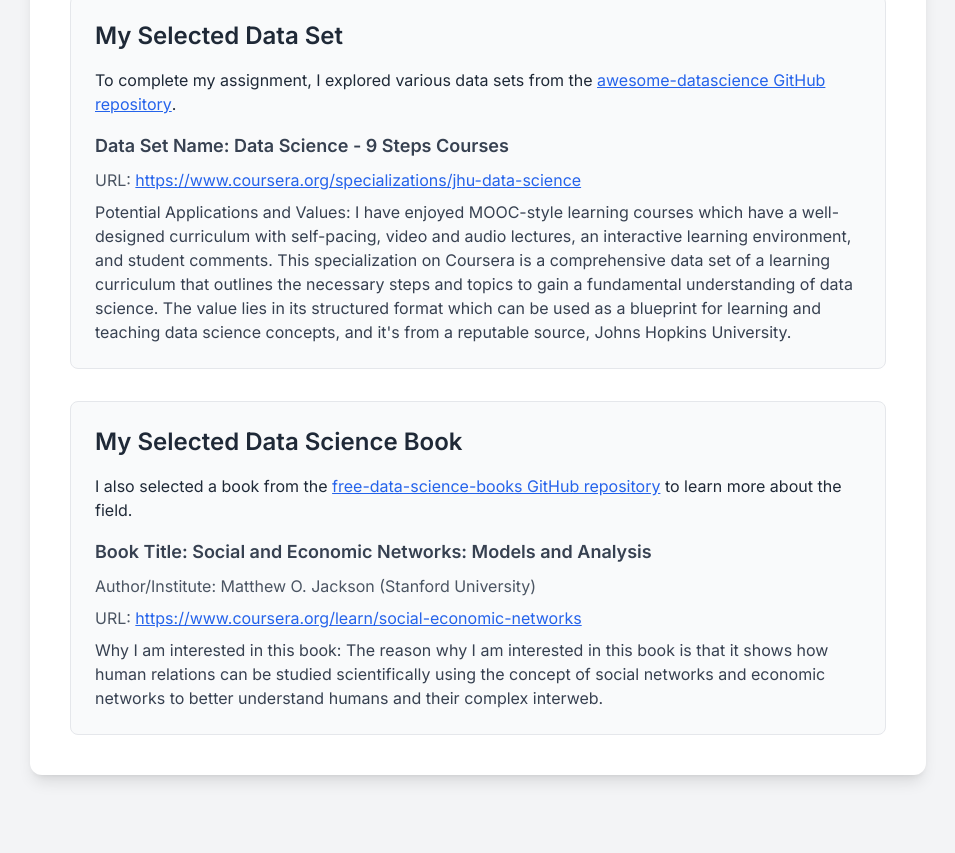
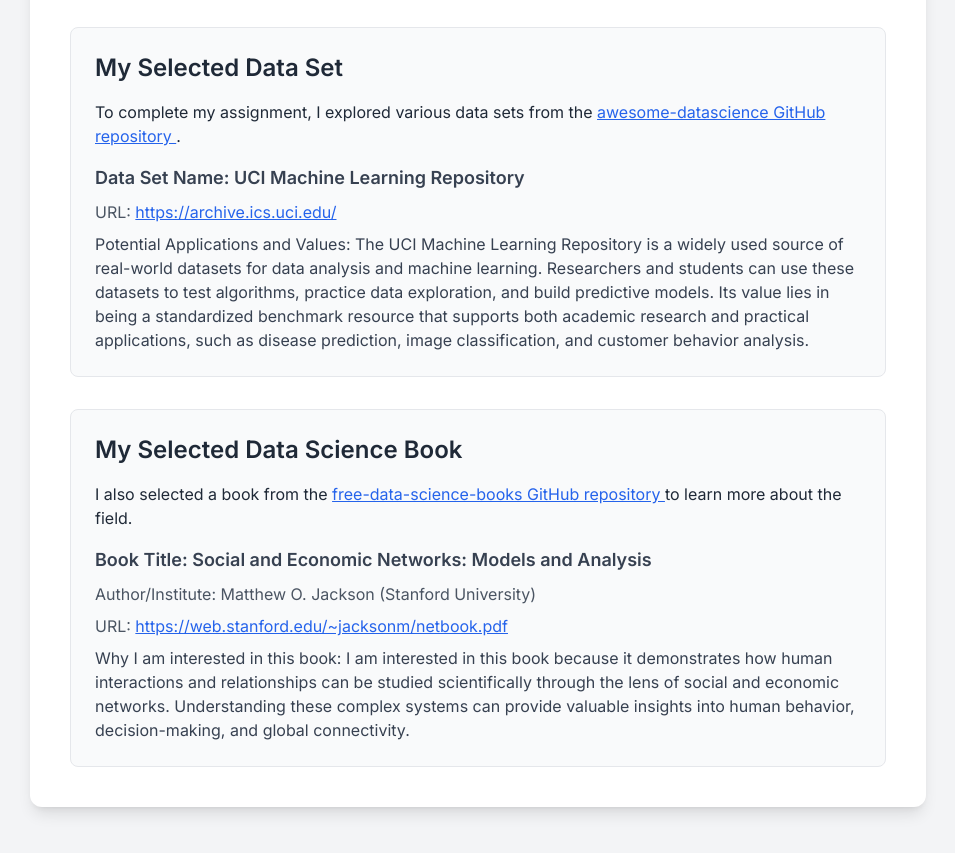
Before and after one commit to Abe12250/Abe12250-github.io, a plain HTML site: page index.html in a window 1280 px wide. Shown: the part 449-1302 px from the top of the page, without its empty margins (162-1117 px from the left). Drawn offline with nearby package versions, Linux system fonts and the light colour scheme.

Commit message:
Update index.html

```diff
--- a/index.html
+++ b/index.html
@@ -23,13 +23,22 @@
         <header class="text-center mb-8">
             <h1 class="text-3xl sm:text-4xl font-bold text-gray-900 mb-2">My BDA594 GitHub Website</h1>
             <p class="text-gray-500">A website for my Big Data Analytics master's program.</p>
+            <p class="mt-2">
+                <a href="https://big.sdsu.edu/curriculum" target="_blank" class="text-blue-600 hover:text-blue-800 underline">
+                    BDA594 / GEOG594 Course Page
+                </a>
+            </p>
         </header>
 
         <!-- Introduction Section -->
         <section class="mb-8">
             <h2 class="text-xl sm:text-2xl font-semibold text-gray-800 mb-4">About Me</h2>
             <p class="text-gray-700 leading-relaxed">
-                Hi, this is Abraham. I live in San Diego. I enjoy hiking and listening to Bach, and I sometimes play guitar when I’m bored. One of the reasons I became interested in Data Analytics is that I’ve been surrounded by IT engineers whose insights sparked my curiosity. To me, Data Analytics feels like a modern-day form of architecture. Originally, I wanted to become an architect to design houses and structures, but now I see Big Data and its applications as a way of understanding human beings and civilizations as a whole—like a living, breathing organism that is constantly moving, adapting, and interacting with its environment.
+                Hi, this is Abraham. I live in San Diego. I enjoy hiking and listening to Bach, and I sometimes play guitar when I’m bored.
+                One of the reasons I became interested in Data Analytics is that I’ve been surrounded by IT engineers whose insights sparked my curiosity.
+                To me, Data Analytics feels like a modern-day form of architecture. Originally, I wanted to become an architect to design houses and structures,
+                but now I see Big Data and its applications as a way of understanding human beings and civilizations as a whole—like a living, breathing organism
+                that is constantly moving, adapting, and interacting with its environment.
             </p>
         </section>
 
@@ -37,15 +46,25 @@
         <section class="mb-8 p-6 bg-gray-50 rounded-lg border border-gray-200">
             <h2 class="text-xl sm:text-2xl font-semibold text-gray-800 mb-4">My Selected Data Set</h2>
             <p class="mb-4">
-                To complete my assignment, I explored various data sets from the <a href="https://github.com/bulutyazilim/awesome-datascience" target="_blank" class="text-blue-600 hover:text-blue-800 font-medium underline">awesome-datascience GitHub repository</a>.
+                To complete my assignment, I explored various data sets from the
+                <a href="https://github.com/bulutyazilim/awesome-datascience" target="_blank" class="text-blue-600 hover:text-blue-800 font-medium underline">
+                    awesome-datascience GitHub repository
+                </a>.
             </p>
 
-            <h3 class="text-lg font-semibold text-gray-700 mb-2">Data Set Name: Data Science - 9 Steps Courses</h3>
+            <h3 class="text-lg font-semibold text-gray-700 mb-2">Data Set Name: UCI Machine Learning Repository</h3>
             <p class="text-gray-600 mb-2">
-                <span class="font-medium">URL:</span> <a href="https://www.coursera.org/specializations/jhu-data-science" target="_blank" class="text-blue-600 hover:text-blue-800 underline">https://www.coursera.org/specializations/jhu-data-science</a>
+                <span class="font-medium">URL:</span>
+                <a href="https://archive.ics.uci.edu/" target="_blank" class="text-blue-600 hover:text-blue-800 underline">
+                    https://archive.ics.uci.edu/
+                </a>
             </p>
             <p class="text-gray-700">
-                <span class="font-medium">Potential Applications and Values:</span> I have enjoyed MOOC-style learning courses which have a well-designed curriculum with self-pacing, video and audio lectures, an interactive learning environment, and student comments. This specialization on Coursera is a comprehensive data set of a learning curriculum that outlines the necessary steps and topics to gain a fundamental understanding of data science. The value lies in its structured format which can be used as a blueprint for learning and teaching data science concepts, and it's from a reputable source, Johns Hopkins University.
+                <span class="font-medium">Potential Applications and Values:</span>
+                The UCI Machine Learning Repository is a widely used source of real-world datasets for data analysis and machine learning.
+                Researchers and students can use these datasets to test algorithms, practice data exploration, and build predictive models.
+                Its value lies in being a standardized benchmark resource that supports both academic research and practical applications,
+                such as disease prediction, image classification, and customer behavior analysis.
             </p>
         </section>
 
@@ -53,7 +72,10 @@
         <section class="p-6 bg-gray-50 rounded-lg border border-gray-200">
             <h2 class="text-xl sm:text-2xl font-semibold text-gray-800 mb-4">My Selected Data Science Book</h2>
             <p class="mb-4">
-                I also selected a book from the <a href="https://github.com/chaconnewu/free-data-science-books" target="_blank" class="text-blue-600 hover:text-blue-800 font-medium underline">free-data-science-books GitHub repository</a> to learn more about the field.
+                I also selected a book from the
+                <a href="https://github.com/chaconnewu/free-data-science-books" target="_blank" class="text-blue-600 hover:text-blue-800 font-medium underline">
+                    free-data-science-books GitHub repository
+                </a> to learn more about the field.
             </p>
 
             <h3 class="text-lg font-semibold text-gray-700 mb-2">Book Title: Social and Economic Networks: Models and Analysis</h3>
@@ -61,10 +83,16 @@
                 <span class="font-medium">Author/Institute:</span> Matthew O. Jackson (Stanford University)
             </p>
             <p class="text-gray-600 mb-2">
-                <span class="font-medium">URL:</span> <a href="https://www.coursera.org/learn/social-economic-networks" target="_blank" class="text-blue-600 hover:text-blue-800 underline">https://www.coursera.org/learn/social-economic-networks</a>
+                <span class="font-medium">URL:</span>
+                <a href="https://web.stanford.edu/~jacksonm/netbook.pdf" target="_blank" class="text-blue-600 hover:text-blue-800 underline">
+                    https://web.stanford.edu/~jacksonm/netbook.pdf
+                </a>
             </p>
             <p class="text-gray-700">
-                <span class="font-medium">Why I am interested in this book:</span> The reason why I am interested in this book is that it shows how human relations can be studied scientifically using the concept of social networks and economic networks to better understand humans and their complex interweb.
+                <span class="font-medium">Why I am interested in this book:</span>
+                I am interested in this book because it demonstrates how human interactions and relationships can be studied scientifically
+                through the lens of social and economic networks. Understanding these complex systems can provide valuable insights into
+                human behavior, decision-making, and global connectivity.
             </p>
         </section>
 
```
